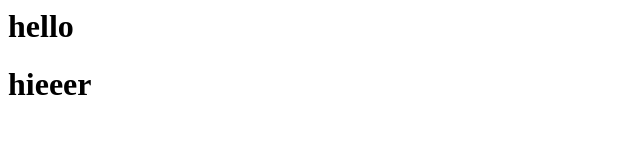
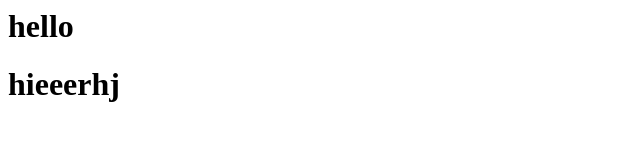
Before and after one commit to mayankbharawa/auto-scalling-aws-github-rsync, a plain HTML site: page index.html in a window 1280 px wide. Shown: the full height of the page, 0-640 px from the left. Drawn offline with Linux system fonts and the light colour scheme.

Commit message:
Update index.html

```diff
--- a/index.html
+++ b/index.html
@@ -4,6 +4,6 @@
 </head>
 <body>
 <h1>hello</h1>
-  <h1>hieeer</h1>
+  <h1>hieeerhj</h1>
 </body>
 </html>
```
